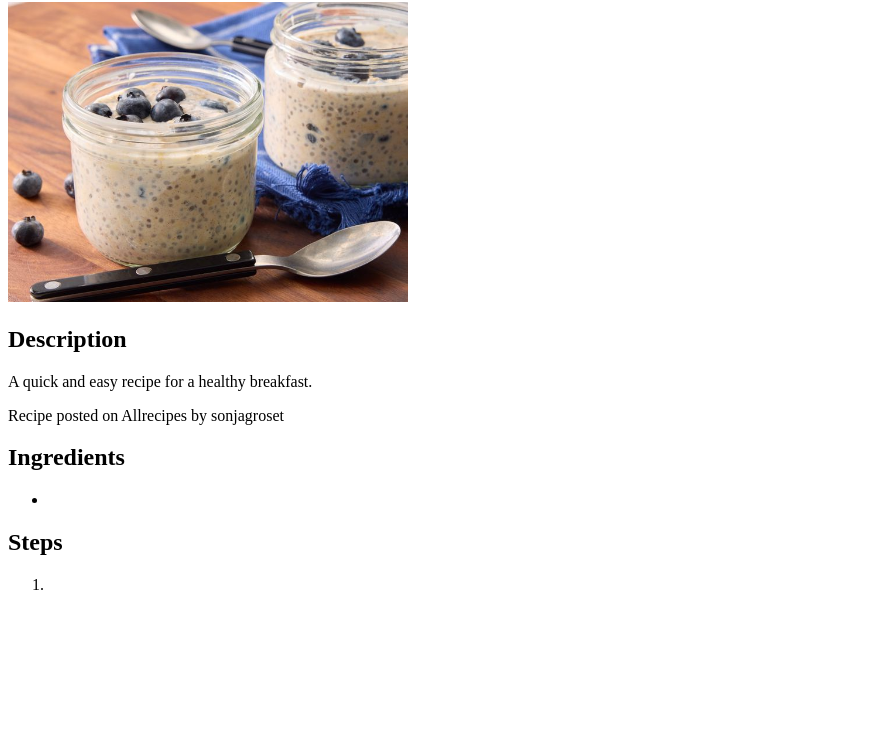
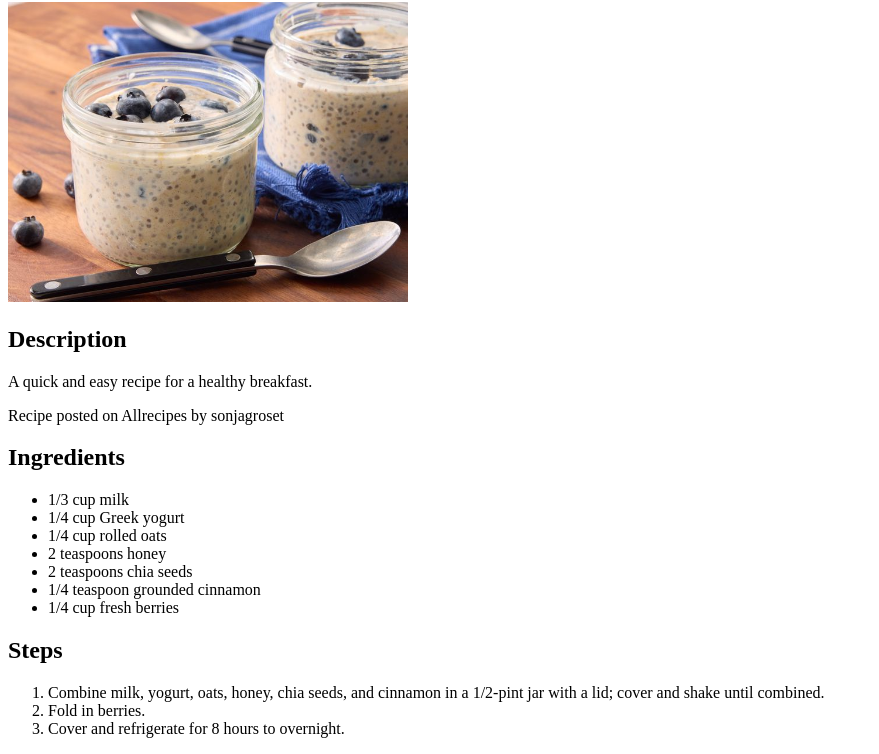
Before and after one commit to Liskodisko/odin-recipes, a plain HTML site: page recipes/overnight.html in a window 1280 px wide. Shown: the part 78-832 px from the top of the page, without its empty margins (0-879 px from the left). Before the commit the page ends 800 px from the top, so only its background shows below. Drawn offline with Linux system fonts and the light colour scheme.

Commit message:
Finish oats recipe
Finished overnight oats recipe file and added an
image of beef stroganoff for the third recipe.

Added links to both oats and stroganoff recipes
to the index file.

```diff
--- a/recipes/overnight.html
+++ b/recipes/overnight.html
@@ -13,11 +13,19 @@
         <p>Recipe posted on Allrecipes by sonjagroset</p>
         <h2>Ingredients</h2>
         <ul>
-            <li></li>
+            <li>1/3 cup milk</li>
+            <li>1/4 cup Greek yogurt</li>
+            <li>1/4 cup rolled oats</li>
+            <li>2 teaspoons honey</li>
+            <li>2 teaspoons chia seeds</li>
+            <li>1/4 teaspoon grounded cinnamon</li>
+            <li>1/4 cup fresh berries</li>
         </ul>
         <h2>Steps</h2>
         <ol>
-            <li></li>
+            <li>Combine milk, yogurt, oats, honey, chia seeds, and cinnamon in a 1/2-pint jar with a lid; cover and shake until combined.</li>
+            <li>Fold in berries.</li>
+            <li>Cover and refrigerate for 8 hours to overnight.</li>
         </ol>
     </body>
 </html>
```
Also changed, not shown: index.html (+2 -0 lines), images/stroga.jpg (added).
